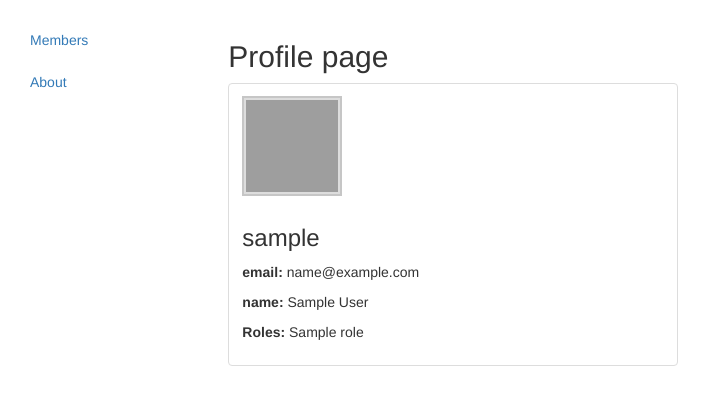
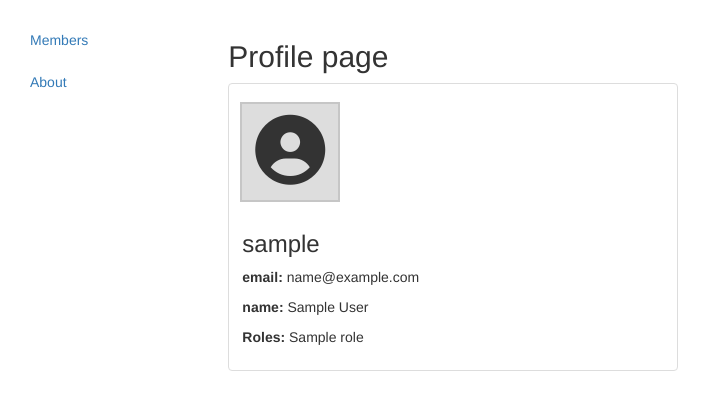
Before and after one commit to rubenlorenzo/Flask_Scaffold_Admin, a Flask app: template app/admin/templates/members/profile_page.html in a window 1280 px wide. Shown: the part 52-462 px from the top of the page, without its empty margins (0-710 px from the left). Run offline with Flask 2, Linux system fonts and the light colour scheme; tables that the repository leaves empty hold one stand-in row (values such as "Sample post"); the template is opened without the code that fills it: values that come from a table or form of the project are taken from there, most other values are stand-ins (such as "Sample title", 1, 10 or a date in 2020); data that the repository does not hold is empty; parts of the project's set-up code (start-up, migrations or seed data) failed here and were passed over; some libraries are stand-ins or nearby versions; grey boxes are pictures that could not be loaded.

Commit message:
add default avatar image, closed #3

```diff
--- a/app/admin/static/style.css
+++ b/app/admin/static/style.css
@@ -1,18 +1,39 @@
 #btn_invite{
   margin-bottom: 3px;
 }
-
+/*
 #avatar{
   margin-top: 0.6em;
   margin-left: 0.6em;
   border: 2px solid  #c6c6c6;
-  padding: 2px;
+  padding-top: 2px;
+  background-color: #ddd;
+  width: 100px;
+  height: 100px;
+  text-align: center;
+}*/
 
-  background-color: #ddd;
+#avatar_photo {
+  margin-top: 0.9em;
+  margin-left: 0.4em;
   width: 100px;
   height: 100px;
 }
 
+#avatar_icon {
+  margin-top: 0.2em;
+  margin-left: 0.1em;
+  width: 100px;
+  height: 100px;
+  padding-top: 11px;
+}
+
+.avatar{
+  border: 2px solid #c6c6c6;
+  background-color: #ddd;
+
+  text-align: center;
+}
 #btn_delete_user{
   background-color: #ad8080;
   border-color: #C6C6C6;
--- a/app/admin/templates/base_admin.html
+++ b/app/admin/templates/base_admin.html
@@ -18,6 +18,7 @@
           <li role="presentation" {% if title == "Members" %} class="active" {% endif %}><a href="{{ url_for('admin.members_page') }}">Members</a></li>
           {% if vars.current_user_is_admin %}
             <li role="presentation" {% if title == "Roles" %} class="active" {% endif %}><a href="{{ url_for('admin.roles_page') }}">Roles</a></li>
+            <!-- Addons by user admin -->
             {% include 'menu_addons_admin.html' %}
           {% endif %}
           <li role="presentation" {% if title == "About" %} class="active" {% endif %}><a href="{{ url_for('admin.about_page') }}">About</a></li>
--- a/app/admin/templates/members/profile_page.html
+++ b/app/admin/templates/members/profile_page.html
@@ -12,7 +12,7 @@
         <div class="thumbnail">
 
           <! -- Avatar -->
-          <img id="avatar" src="{{url_for('admin.loaded_avatar', username=user.username)}}" alt="avatar_photo">
+          <img id="avatar_photo" class= avatar src="{{url_for('admin.loaded_avatar', username=user.username)}}" alt="avatar_photo">
 
           <!-- Avatar not found -->
           <script type="text/javascript">
@@ -32,10 +32,11 @@
           function handleImageError() {
             var imgPath;
 
-            $('#avatar').each(function() {
+            $('#avatar_photo').each(function() {
               imgPath = $(this).attr('src');
               if (!imgExists(imgPath)) {
-                $(this).attr('src', '/admin/static/default_avatar.png');
+                /*$(this).attr('src', '/admin/static/default_avatar.png');*/
+                $(this).replaceWith( "<i id='avatar_icon' class='avatar fa fa-user-circle fa-5x' aria-hidden='true'></i>" );
               }
             });
 
--- a/app/templates/base.html
+++ b/app/templates/base.html
@@ -17,6 +17,9 @@
 
  <!-- Google Fonts -->
  <link href="https://fonts.googleapis.com/css?family=Dosis:400,700|Montserrat:400,700|Roboto+Slab:400,700" rel="stylesheet">
+
+<!-- Font - awesome -->
+<script src="https://use.fontawesome.com/8921f5b17d.js"></script>
 
 <!-- Style from page -->
 <link rel="stylesheet"  type="text/css" href="/static/style.css">
```
